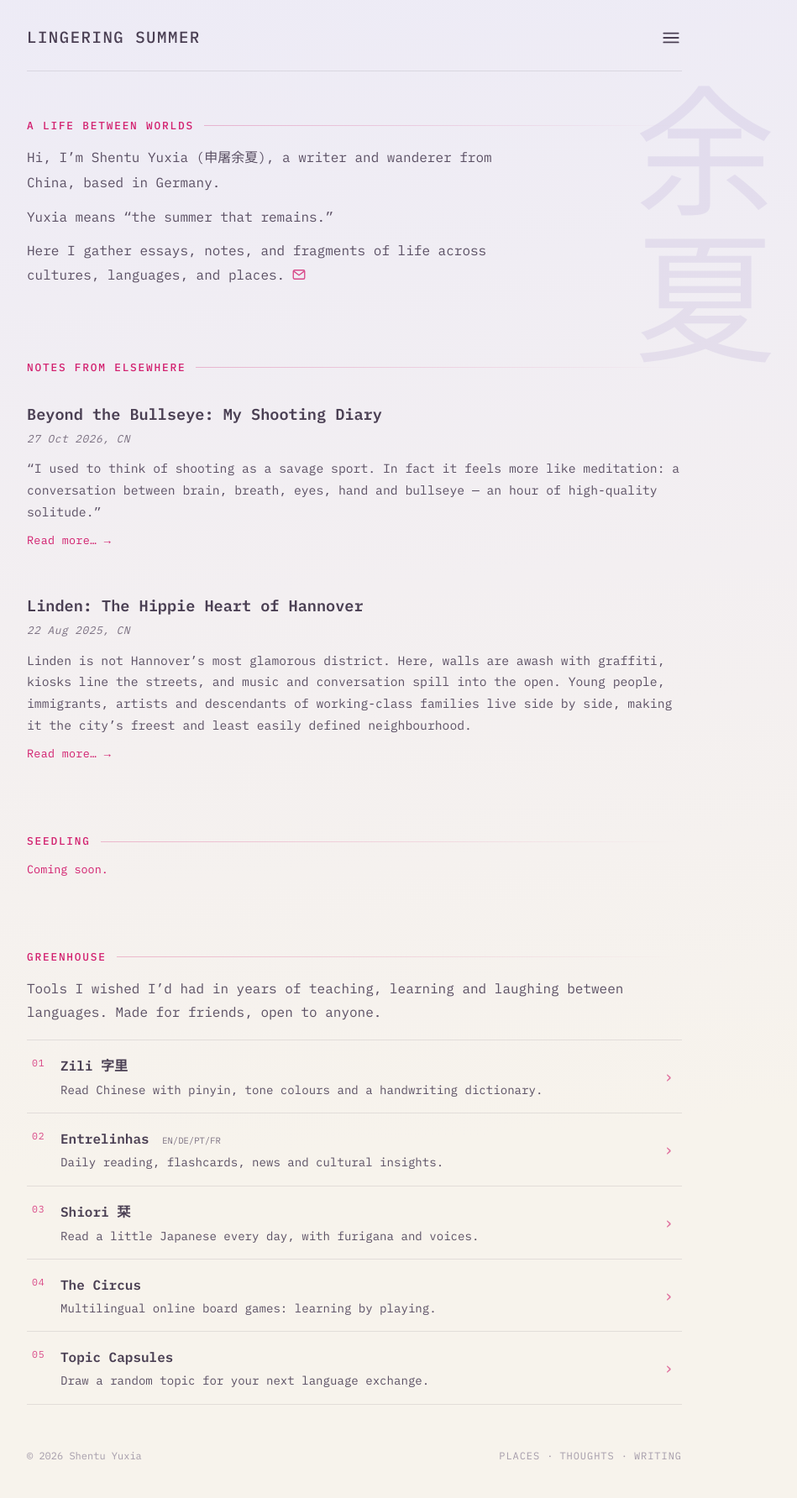
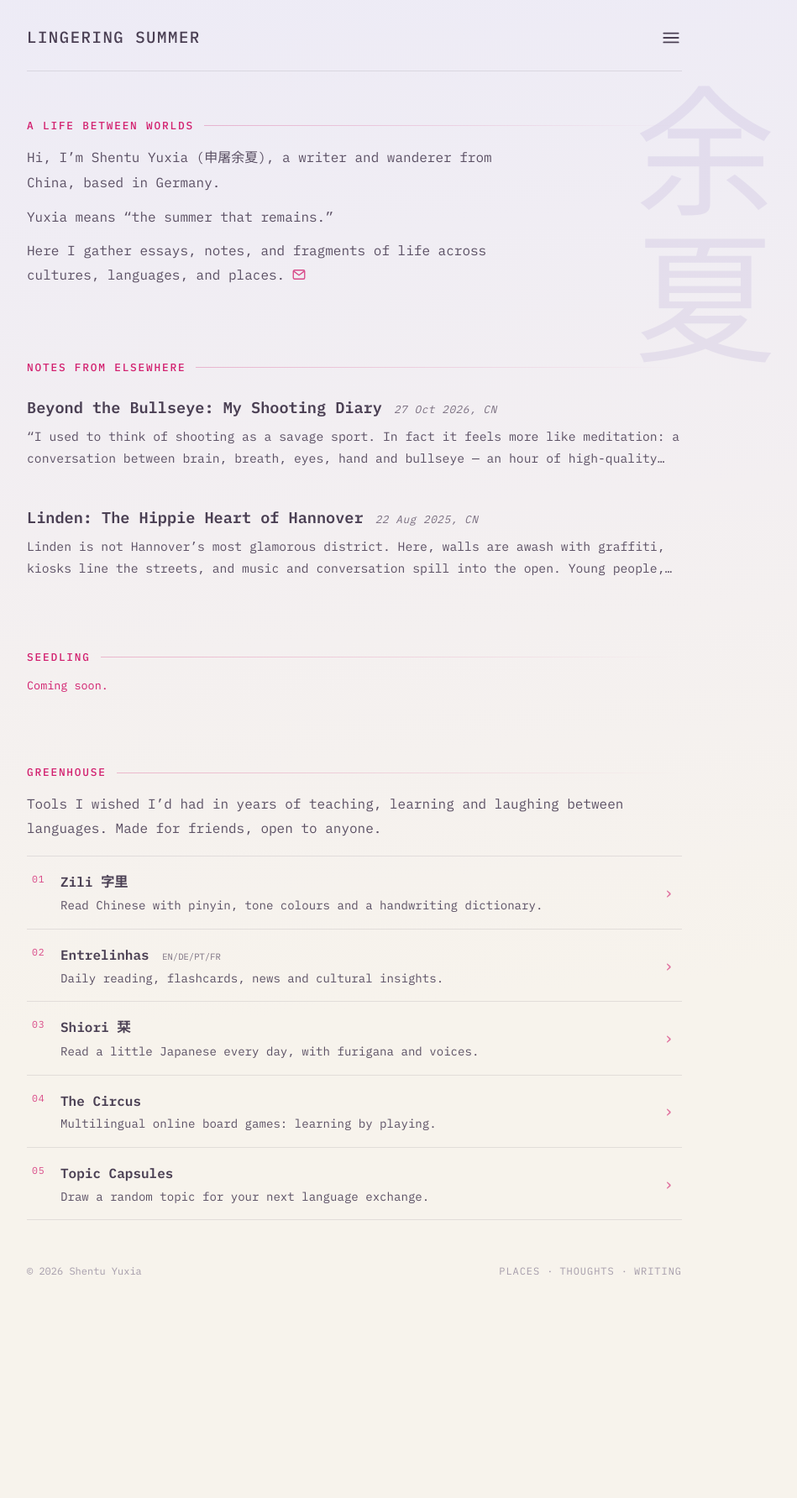
Before and after one commit to Shentuyuxia/lingersummer, a Jekyll site: the page built from index.html, in a window 1280 px wide. Shown: the whole page at 84% size, without its empty margins (218-1167 px from the left). Built offline with Jekyll 4.4.1, drawn with Linux system fonts in a browser that asks for light colours; after the commit the page ends 1564 px from its top, so only the background shows below that.

Commit message:
Homepage v2d: leaner notes entries (draft)
Co-Authored-By: Claude Sonnet 5.5 <noreply@anthropic.com>
Claude-Session: https://claude.ai/code/session_015WS6KrdzTWWzbZ5CE5hxyi

```diff
--- a/index.html
+++ b/index.html
@@ -357,6 +357,15 @@ layout: null
   .essays .post::before{display:none!important}
   .essays .post{padding:0!important;margin-top:34px}
   @media (max-width:640px){ .essays .post{padding:0!important} }
+
+  /* ===== v2d: less wordy notes ===== */
+  #notes .essays a.readmore,#seedlings .essays a.readmore{display:none!important}
+  .post .lede{display:-webkit-box;-webkit-line-clamp:2;-webkit-box-orient:vertical;overflow:hidden;margin-top:8px!important}
+  .pt{display:flex!important;flex-wrap:wrap;align-items:baseline;column-gap:14px}
+  .pt b{flex:0 1 auto}
+  .pt time{display:inline!important;margin:0!important}
+  .essays .post{margin-top:26px!important}
+  .essays .post:hover .pt b{color:var(--accent)}
 </style>
 </head>
 <body>
```
